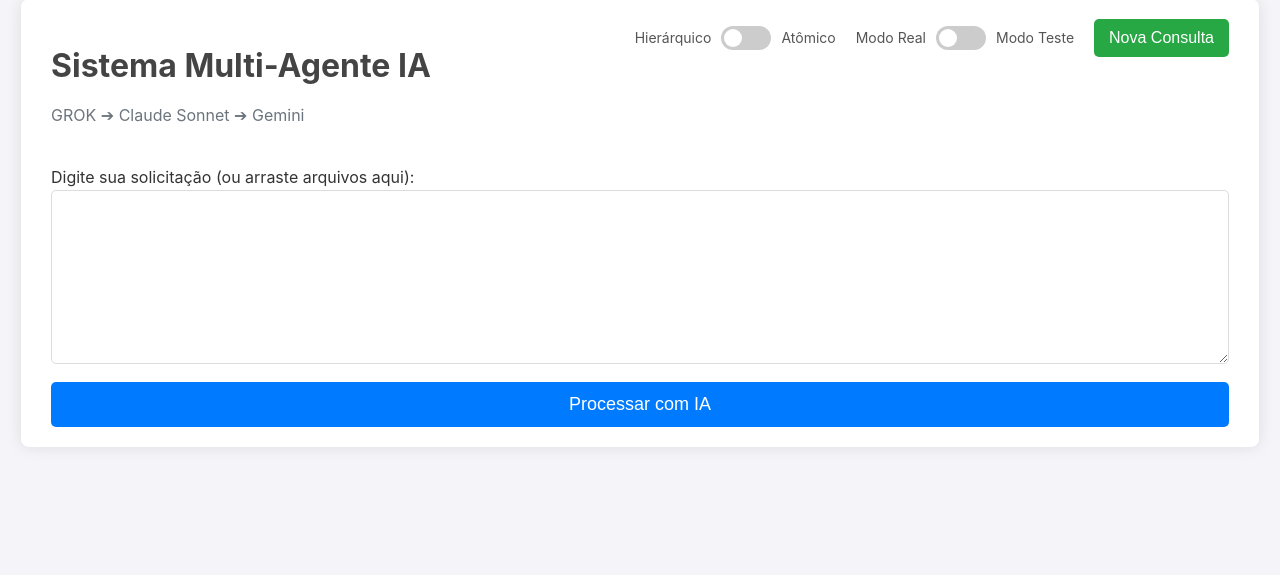
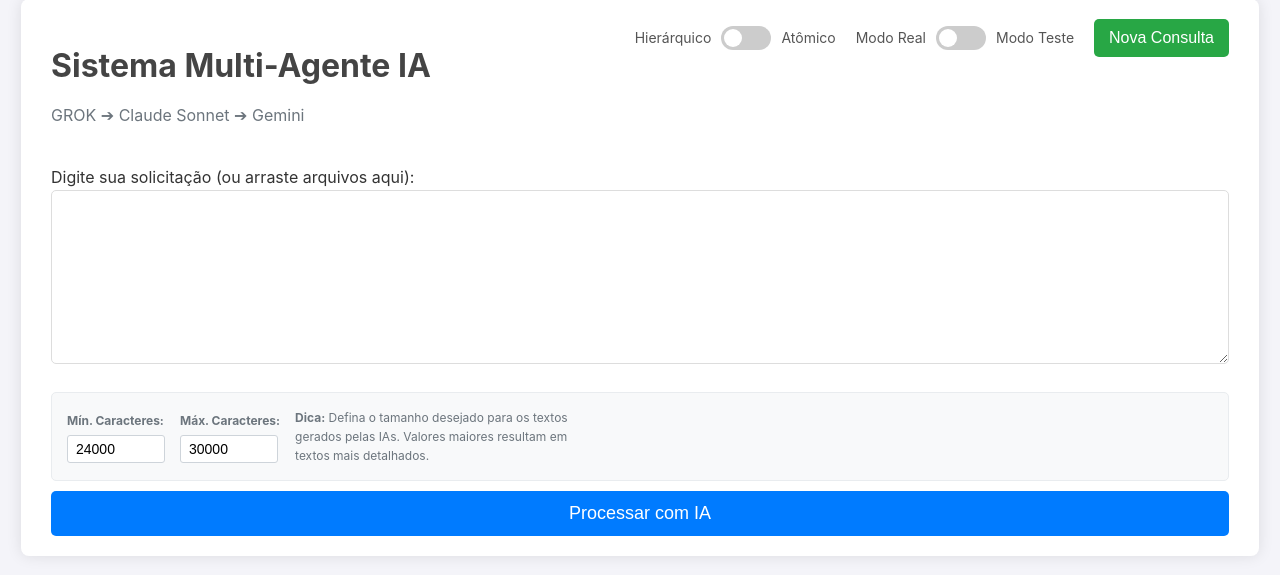
Before and after one commit to victorafarias/sistema-ia-multiagente, a Flask app: page / in a window 1280 px wide. Shown: the part 21-596 px from the top of the page. Run offline with Flask 3, Linux system fonts and the light colour scheme.

Commit message:
Evoluções Gerais

```diff
--- a/templates/index.html
+++ b/templates/index.html
@@ -10,12 +10,12 @@
         .convert-btn {
             padding: 5px 10px;
             font-size: 12px;
-            background-color: #17a2b8; /* Cor Ciano/Azul claro */
+            background-color: #17a2b8;
             color: white;
             border: none;
             border-radius: 4px;
             cursor: pointer;
-            margin-left: 5px; /* Espaço entre os botões */
+            margin-left: 5px;
         }
         .convert-btn:hover {
             background-color: #138496;
@@ -33,25 +33,80 @@
         }
 
         .results-container {
-            display: none; /* Será alterado via JavaScript */
+            display: none;
             flex-direction: row;
             gap: 10px;
             margin-bottom: 0;
         }
 
         #final-result-container {
-            display: none; /* Será alterado via JavaScript */
+            display: none;
             width: 100%;
             margin-top: 20px;
         }
 
-        /* Garantir que as 3 colunas principais mantenham o layout original */
         .results-container .result-column {
             flex: 1;
             min-width: 0;
         }
 
+        /* Estilos para os campos de tamanho do texto */
+        .text-size-controls {
+            display: flex;
+            gap: 15px;
+            margin: 10px 0;
+            align-items: center;
+            background-color: #f8f9fa;
+            padding: 15px;
+            border-radius: 5px;
+            border: 1px solid #e9ecef;
+        }
 
+        .text-size-field {
+            display: flex;
+            flex-direction: column;
+            gap: 5px;
+        }
+
+        .text-size-field label {
+            font-size: 12px;
+            color: #6c757d;
+            font-weight: bold;
+        }
+
+        .text-size-field input {
+            width: 80px;
+            padding: 5px 8px;
+            border: 1px solid #ced4da;
+            border-radius: 3px;
+            font-size: 14px;
+        }
+
+        /* Estilo para o botão de cancelar */
+        .cancel-btn {
+            background-color: #dc3545;
+            color: white;
+            border: none;
+            padding: 8px 15px;
+            border-radius: 4px;
+            cursor: pointer;
+            margin-top: 10px;
+            font-size: 14px;
+        }
+
+        .cancel-btn:hover {
+            background-color: #c82333;
+        }
+
+        .cancel-btn:disabled {
+            background-color: #6c757d;
+            cursor: not-allowed;
+        }
+
+        /* Ajuste no loader para acomodar o botão de cancelar */
+        .loader-content {
+            text-align: center;
+        }
     </style>
 </head>
 <body>
@@ -60,6 +115,7 @@
             <div class="loader-spinner"></div>
             <p id="loader-message">Processando sua solicitação...</p>
             <div class="progress-bar-container"><div id="progress-bar" class="progress-bar"></div></div>
+            <button id="cancel-btn" class="cancel-btn">Cancelar Processamento</button>
         </div>
     </div>
     <button id="merge-btn" class="floating-merge-btn" style="display: none;">Processar Merge</button>
@@ -70,7 +126,7 @@
                 <p id="flow-description">GROK ➔ Claude Sonnet ➔ Gemini</p>
             </div>
             <div class="controls-container">
-                <div class="mode-toggle" title="A versão 'Hierárquica' gerará um único no texto que passará por revisão em duas instâncias. Na versão 'Atômica', serão gerados 3 textos, um em cada modelo de IA; e depois um 4º texto será gerado fazendo um texto final consolidado dessas 3 versões.">
+                <div class="mode-toggle" title="A versão 'Hierárquica' gerará um único texto que passará por revisão em duas instâncias. Na versão 'Atômica', serão gerados 3 textos, um em cada modelo de IA; e depois um 4º texto será gerado fazendo um texto final consolidado dessas 3 versões.">
                     <span>Hierárquico</span>
                     <label class="switch"><input type="checkbox" id="processing-mode-switch"><span class="slider round"></span></label>
                     <span>Atômico</span>
@@ -89,6 +145,22 @@
                 <label for="solicitacao_usuario">Digite sua solicitação (ou arraste arquivos aqui):</label>
                 <textarea name="solicitacao_usuario" id="solicitacao_usuario" rows="8" required></textarea>
                 <div id="file-list-container"><p>Arquivos Anexados:</p><ul id="file-list"></ul></div>
+
+                <!-- NOVOS CAMPOS: Controle de tamanho do texto -->
+                <div class="text-size-controls">
+                    <div class="text-size-field">
+                        <label for="min_chars">Mín. Caracteres:</label>
+                        <input type="number" id="min_chars" name="min_chars" value="24000" min="1000" max="100000" step="1000">
+                    </div>
+                    <div class="text-size-field">
+                        <label for="max_chars">Máx. Caracteres:</label>
+                        <input type="number" id="max_chars" name="max_chars" value="30000" min="1000" max="100000" step="1000">
+                    </div>
+                    <div style="font-size: 12px; color: #6c757d; max-width: 300px;">
+                        <strong>Dica:</strong> Defina o tamanho desejado para os textos gerados pelas IAs. Valores maiores resultam em textos mais detalhados.
+                    </div>
+                </div>
+
                 <button type="submit">Processar com IA</button>
             </form>
         </div>
@@ -153,6 +225,7 @@ Use o botão `Converter para MD` para ver a mágica.</textarea>
             </div>
         </div>
     </div>
+
     <script>
         // --- Variáveis Globais ---
         const processingModeSwitch = document.getElementById('processing-mode-switch');
@@ -169,9 +242,11 @@ Use o botão `Converter para MD` para ver a mágica.</textarea>
         const mergeBtn = document.getElementById('merge-btn');
         const finalResultContainer = document.getElementById('final-result-container');
         const finalOutput = document.getElementById('final-output');
+        const cancelBtn = document.getElementById('cancel-btn');
         let attachedFiles = [];
         let originalUserQuery = "";
-        let rawTexts = {}; // NOVO: Objeto para guardar os textos brutos
+        let rawTexts = {};
+        let currentProcessingType = null; // 'main' ou 'merge'
 
         // Log para debug
         function debugLog(message) {
@@ -183,8 +258,56 @@ Use o botão `Converter para MD` para ver a mágica.</textarea>
             realContainer.style.display = this.checked ? 'none' : 'block';
             mockContainer.style.display = this.checked ? 'block' : 'none';
         });
+
         processingModeSwitch.addEventListener('change', function() {
-            document.getElementById('flow-description').textContent = this.checked ? "GROK | Claude Sonnet | Gemini (Paralelo)" : "GROK ➔ Claude Sonnet ➔ Gemini";
+            const isAtomic = this.checked;
+            document.getElementById('flow-description').textContent = isAtomic ?
+                "GROK | Claude Sonnet | Gemini (Paralelo)" :
+                "GROK ➔ Claude Sonnet ➔ Gemini";
+        });
+
+        // --- Lógica do botão de cancelar ---
+        cancelBtn.addEventListener('click', async function() {
+            debugLog("=== CANCELAR BUTTON CLICADO ===");
+
+            try {
+                const response = await fetch('/cancel', {
+                    method: 'POST',
+                    headers: { 'Content-Type': 'application/json' }
+                });
+
+                if (response.ok) {
+                    debugLog("Cancelamento solicitado com sucesso");
+                    loaderMessage.textContent = 'Cancelando processamento...';
+                    cancelBtn.disabled = true;
+                    cancelBtn.textContent = 'Cancelando...';
+                } else {
+                    debugLog("Erro ao solicitar cancelamento");
+                    showError("Erro ao cancelar processamento.");
+                }
+            } catch (error) {
+                debugLog(`Erro no cancelamento: ${error.message}`);
+                showError("Erro ao cancelar processamento.");
+            }
+        });
+
+        // --- Validação dos campos de tamanho ---
+        document.getElementById('min_chars').addEventListener('change', function() {
+            const minValue = parseInt(this.value);
+            const maxValue = parseInt(document.getElementById('max_chars').value);
+
+            if (minValue >= maxValue) {
+                document.getElementById('max_chars').value = minValue + 1000;
+            }
+        });
+
+        document.getElementById('max_chars').addEventListener('change', function() {
+            const maxValue = parseInt(this.value);
+            const minValue = parseInt(document.getElementById('min_chars').value);
+
+            if (maxValue <= minValue) {
+                document.getElementById('min_chars').value = maxValue - 1000;
+            }
         });
 
         // --- Lógica de Upload ---
@@ -228,6 +351,7 @@ Use o botão `Converter para MD` para ver a mágica.</textarea>
         async function handleFormSubmit(event) {
             event.preventDefault();
             debugLog("=== FORM SUBMIT INICIADO ===");
+            currentProcessingType = 'main';
 
             // Resetar a interface
             errorContainer.innerHTML = '';
@@ -239,17 +363,23 @@ Use o botão `Converter para MD` para ver a mágica.</textarea>
                 btn.disabled = false;
                 btn.innerText = 'Converter para MD';
             });
-            rawTexts = {}; // Limpa os textos brutos
+            rawTexts = {};
             debugLog("Interface resetada");
 
             // Iniciar o loader
             loaderMessage.textContent = 'Iniciando conexão...';
             progressBar.style.width = '0%';
             loader.style.display = 'flex';
+            cancelBtn.disabled = false;
+            cancelBtn.textContent = 'Cancelar Processamento';
             debugLog("Loader iniciado");
 
             const formData = new FormData();
             formData.append('processing_mode', processingModeSwitch.checked ? 'atomic' : 'hierarchical');
+
+            // Adicionar parâmetros de tamanho
+            formData.append('min_chars', document.getElementById('min_chars').value);
+            formData.append('max_chars', document.getElementById('max_chars').value);
 
             if (modeSwitch.checked) {
                 formData.append('mode', 'test');
@@ -272,7 +402,7 @@ Use o botão `Converter para MD` para ver a mágica.</textarea>
                 debugLog("=== FETCH REALIZADO COM SUCESSO, INICIANDO STREAM ===");
                 const reader = response.body.getReader();
                 const decoder = new TextDecoder();
-                let buffer = ''; // Buffer para dados incompletos
+                let buffer = '';
 
                 while (true) {
                     const { done, value } = await reader.read();
@@ -285,9 +415,8 @@ Use o botão `Converter para MD` para ver a mágica.</textarea>
                     buffer += chunk;
                     debugLog(`Chunk recebido: ${chunk.length} chars`);
 
-                    // Processa todas as linhas completas no buffer
                     let lines = buffer.split('\n\n');
-                    buffer = lines.pop(); // Mantém a última linha (possivelmente incompleta) no buffer
+                    buffer = lines.pop();
 
                     lines.forEach(line => {
                         if (line.startsWith('data: ')) {
@@ -307,10 +436,8 @@ Use o botão `Converter para MD` para ver a mágica.</textarea>
                     });
                 }
 
-                // Processa qualquer dado restante no buffer
                 if (buffer.trim()) {
                     debugLog(`Buffer final: ${buffer}`);
-                    // Tenta processar o buffer final como uma linha completa
                     if (buffer.startsWith('data: ')) {
                         const jsonData = buffer.substring(6).trim();
                         if (jsonData) {
@@ -335,12 +462,15 @@ Use o botão `Converter para MD` para ver a mágica.</textarea>
         // --- Lógica do Botão de Merge ---
         mergeBtn.addEventListener('click', async function() {
             debugLog("=== MERGE BUTTON CLICADO ===");
+            currentProcessingType = 'merge';
+
             loaderMessage.textContent = 'Processando o merge dos textos...';
             progressBar.style.width = '0%';
             loader.style.display = 'flex';
+            cancelBtn.disabled = false;
+            cancelBtn.textContent = 'Cancelar Processamento';
             this.style.display = 'none';
 
-            // Sempre pega o texto bruto para o merge
             const payload = {
                 solicitacao_usuario: originalUserQuery,
                 grok_text: rawTexts['grok-output'] || '',
@@ -360,7 +490,7 @@ Use o botão `Converter para MD` para ver a mágica.</textarea>
                 debugLog("=== MERGE FETCH REALIZADO COM SUCESSO, INICIANDO STREAM ===");
                 const reader = response.body.getReader();
                 const decoder = new TextDecoder();
-                let buffer = ''; // Buffer para dados incompletos do merge
+                let buffer = '';
 
                 while (true) {
                     const { done, value } = await reader.read();
@@ -373,9 +503,8 @@ Use o botão `Converter para MD` para ver a mágica.</textarea>
                     buffer += chunk;
                     debugLog(`Merge chunk recebido: ${chunk.length} chars`);
 
-                    // Processa todas as linhas completas no buffer
                     let lines = buffer.split('\n\n');
-                    buffer = lines.pop(); // Mantém a última linha (possivelmente incompleta) no buffer
+                    buffer = lines.pop();
 
                     lines.forEach(line => {
                         if (line.startsWith('data: ')) {
@@ -385,7 +514,7 @@ Use o botão `Converter para MD` para ver a mágica.</textarea>
                                 try {
                                     const data = JSON.parse(jsonData);
                                     debugLog(`Merge dados processados: ${JSON.stringify({progress: data.progress, message: data.message, hasFinalResult: !!data.final_result, error: data.error})}`);
-                                    processStreamData(data, true); // true = é merge
+                                    processStreamData(data, true);
                                 } catch (e) {
                                     console.error("Erro ao parsear JSON do merge:", jsonData.substring(0, 500));
                                     console.error("Erro:", e);
@@ -395,7 +524,6 @@ Use o botão `Converter para MD` para ver a mágica.</textarea>
                     });
                 }
 
-                // Processa qualquer dado restante no buffer do merge
                 if (buffer.trim()) {
                     debugLog(`Merge buffer final: ${buffer.substring(0, 200)}...`);
                     if (buffer.startsWith('data: ')) {
@@ -452,9 +580,8 @@ Use o botão `Converter para MD` para ver a mágica.</textarea>
                     return;
                 }
 
-                // Armazena o texto bruto e exibe na tela
                 rawTexts[targetId] = content;
-                targetBox.innerText = content; // Exibe texto bruto
+                targetBox.innerText = content;
                 debugLog(`Conteúdo armazenado e exibido para: ${targetId}`);
 
                 if (targetId === 'final-output') {
@@ -465,6 +592,15 @@ Use o botão `Converter para MD` para ver a mágica.</textarea>
                     }
                     finalResultContainer.style.display = 'block';
                     debugLog("Final result container exibido");
+
+                    // MELHORIA 4: Scroll automático para o texto final
+                    setTimeout(() => {
+                        finalResultContainer.scrollIntoView({
+                            behavior: 'smooth',
+                            block: 'start'
+                        });
+                        debugLog("Scroll automático para texto final executado");
+                    }, 500);
                 } else {
                     resultsContainer.style.display = 'flex';
                     debugLog("Results container exibido");
@@ -491,7 +627,7 @@ Use o botão `Converter para MD` para ver a mágica.</textarea>
             }
         }
 
-        // --- Funções de Utilitários (ATUALIZADAS) ---
+        // --- Funções de Utilitários ---
         function showError(message) {
             debugLog(`Exibindo erro: ${message}`);
             errorContainer.innerHTML = `<div class="error-box"><strong>Erro:</strong> ${message}<span class="close-btn-error" onclick="this.parentElement.style.display='none';" title="Fechar">&times;</span></div>`;
@@ -499,7 +635,6 @@ Use o botão `Converter para MD` para ver a mágica.</textarea>
 
         function copyToClipboard(elementId) {
             debugLog(`Copiando conteúdo de: ${elementId}`);
-            // Sempre copia o texto bruto original do objeto rawTexts
             const textToCopy = rawTexts[elementId];
             if (textToCopy !== undefined) {
                 navigator.clipboard.writeText(textToCopy).then(() => {
@@ -512,7 +647,6 @@ Use o botão `Converter para MD` para ver a mágica.</textarea>
             }
         }
 
-        // NOVA FUNÇÃO para converter para Markdown sob demanda
         async function convertToMarkdown(elementId) {
             debugLog(`Convertendo markdown para: ${elementId}`);
             const button = event.target;
@@ -538,18 +672,17 @@ Use o botão `Converter para MD` para ver a mágica.</textarea>
 
                 const data = await response.json();
                 const targetBox = document.getElementById(elementId);
-                targetBox.innerHTML = data.html; // Insere o HTML convertido
-                button.innerText = 'Convertido'; // Mantém o botão desabilitado para indicar sucesso
+                targetBox.innerHTML = data.html;
+                button.innerText = 'Convertido';
                 debugLog(`Markdown convertido com sucesso para ${elementId}`);
             } catch (error) {
                 showError('Não foi possível converter o texto.');
                 console.error('Conversion error:', error);
                 debugLog(`Erro na conversão: ${error.message}`);
-                button.innerText = 'Converter para MD'; // Reabilita em caso de erro
+                button.innerText = 'Converter para MD';
                 button.disabled = false;
             }
         }
     </script>
-
 </body>
 </html>
```
